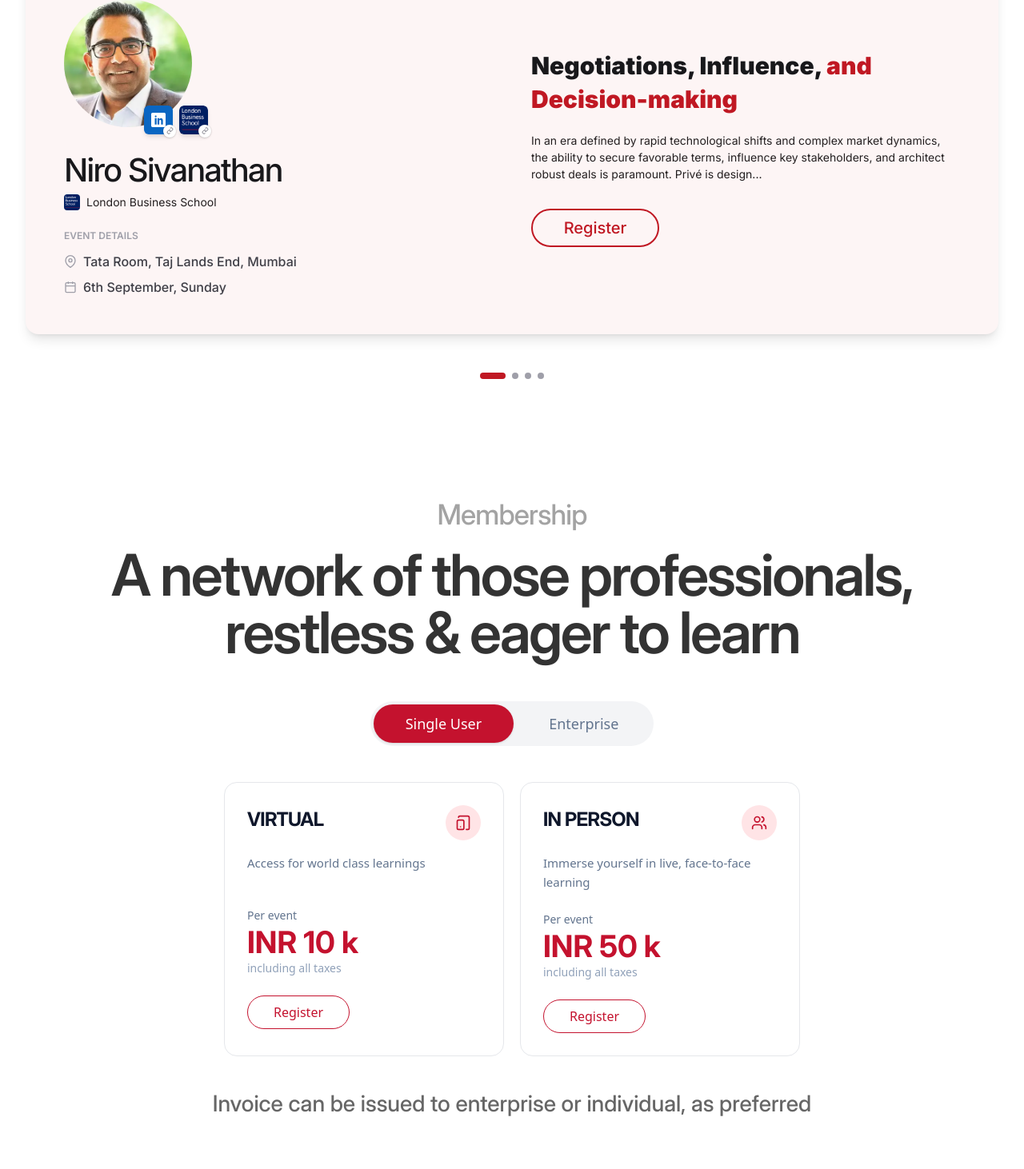
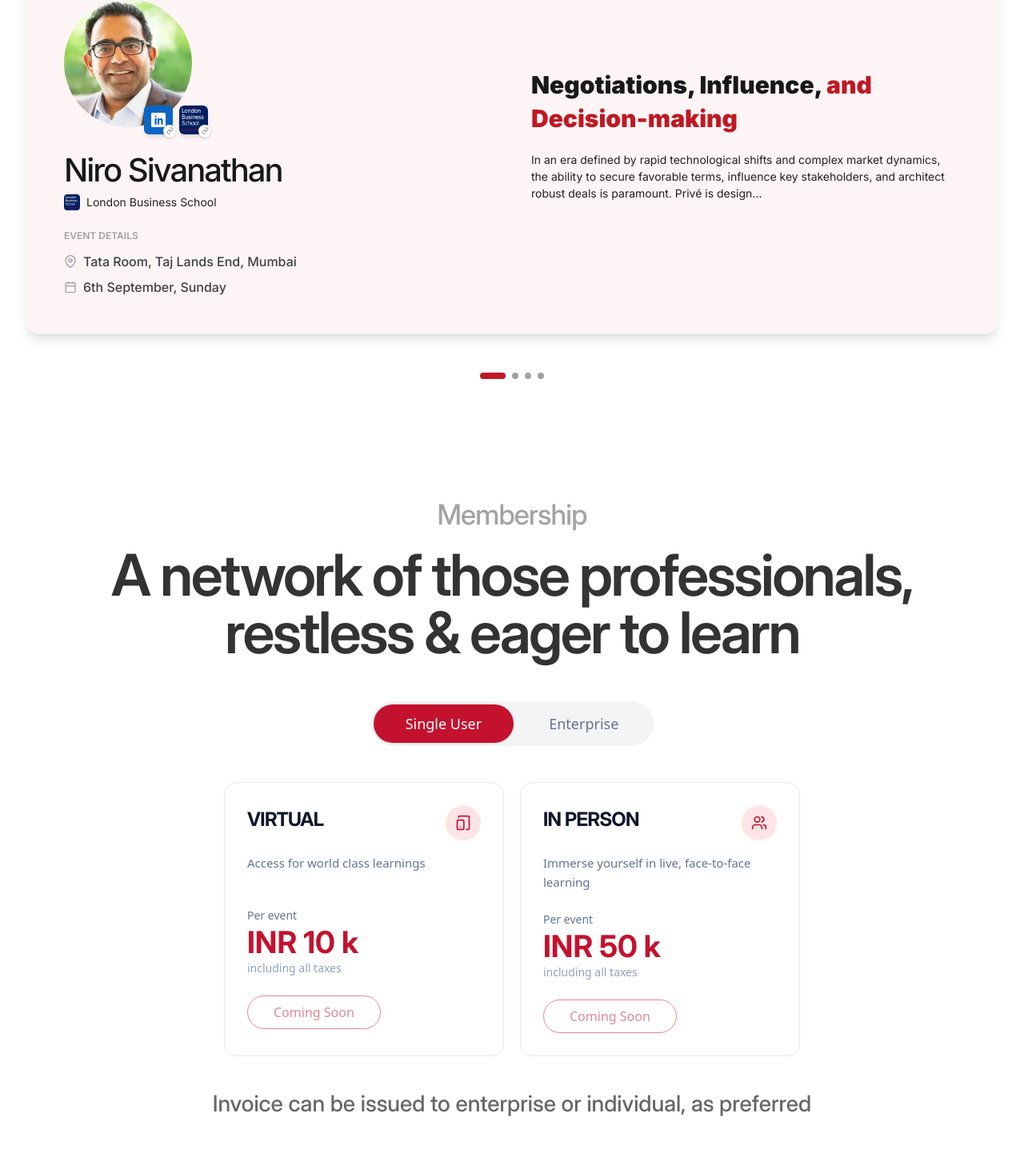
Before and after one commit to elredProductionBackup/theprofessionalnetworkV2, a Next.js app: page / in a window 1280 px wide. Shown: the part 3261-4723 px from the top of the page at 80% size. Built offline with nearby package versions, Linux system fonts and the light colour scheme; no server answers.

Commit message:
minor UI changes

```diff
--- a/components/CalendarAhead.jsx
+++ b/components/CalendarAhead.jsx
@@ -321,7 +321,7 @@ export default function CalendarAhead({ onViewDetails }) {
                     {blurb}
                   </p>
 
-                  <div className="space-y-4 flex items-center justify-center md:justify-start">
+                  {/* <div className="space-y-4 flex items-center justify-center md:justify-start">
                     <button
                       onClick={() => {
                         window.dispatchEvent(new Event('openApplyPopup'));
@@ -330,7 +330,7 @@ export default function CalendarAhead({ onViewDetails }) {
                     >
                       Register
                     </button>
-                  </div>
+                  </div> */}
                 </div>
               </div>
             </div>
--- a/components/Membership.jsx
+++ b/components/Membership.jsx
@@ -131,11 +131,17 @@ export default function Membership() {
                 </div>
 
                 {/* Register */}
-                <button
+                {/* <button
                   onClick={openApply}
                   className="mt-6 w-fit rounded-full border border-[#C4122E] px-8 py-2 text-[15px] md:text-base font-medium text-[#C4122E] cursor-pointer transition-colors hover:bg-[#C4122E] hover:text-white"
                 >
                   Register
+                </button> */}
+                <button
+                  disabled
+                  className="mt-6 w-fit rounded-full border border-[#C4122E] px-8 py-2 text-[15px] md:text-base font-medium text-[#C4122E] cursor-not-allowed opacity-50"
+                >
+                  Coming Soon
                 </button>
 
                 {/* Optional link */}
```
